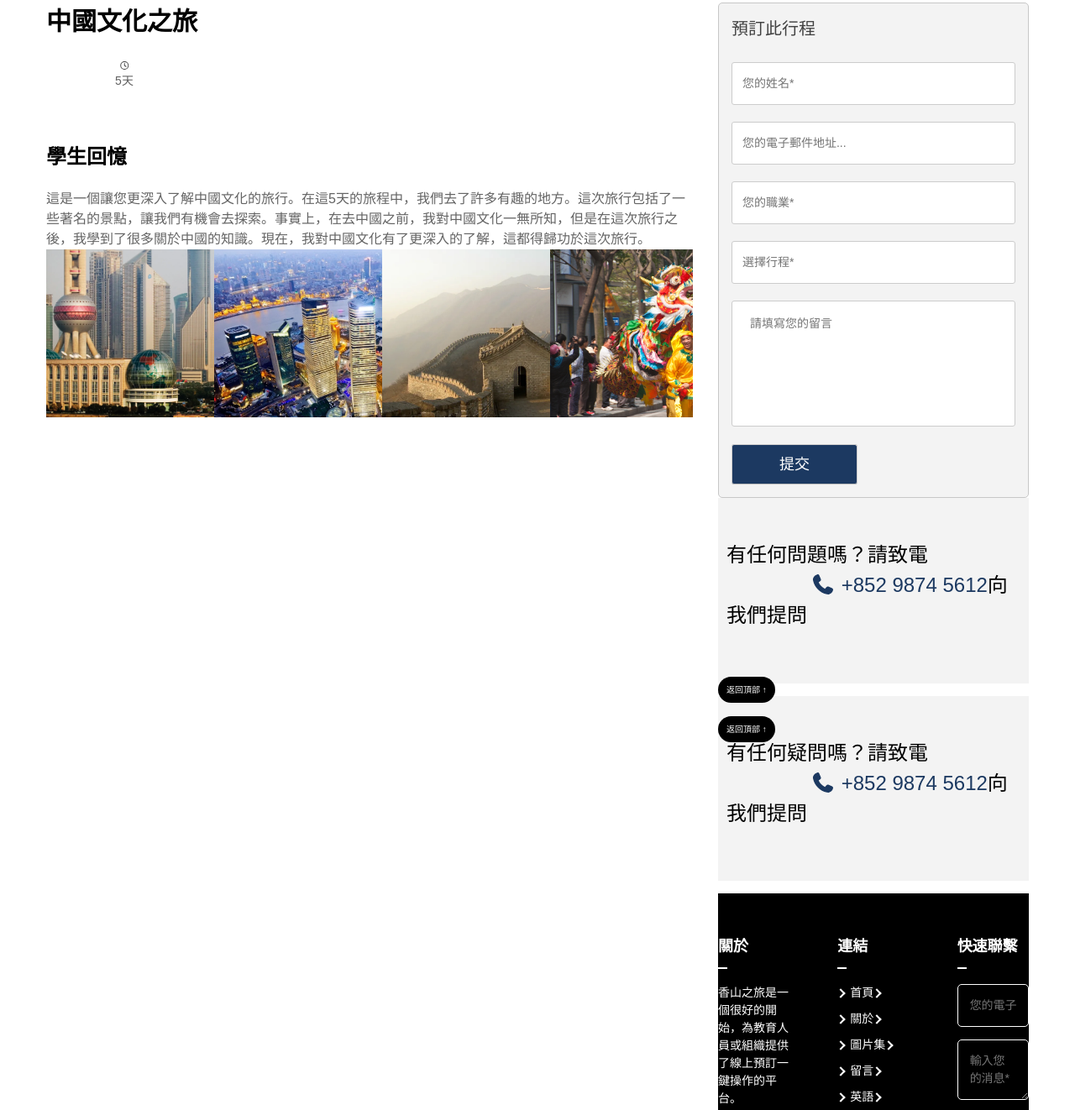
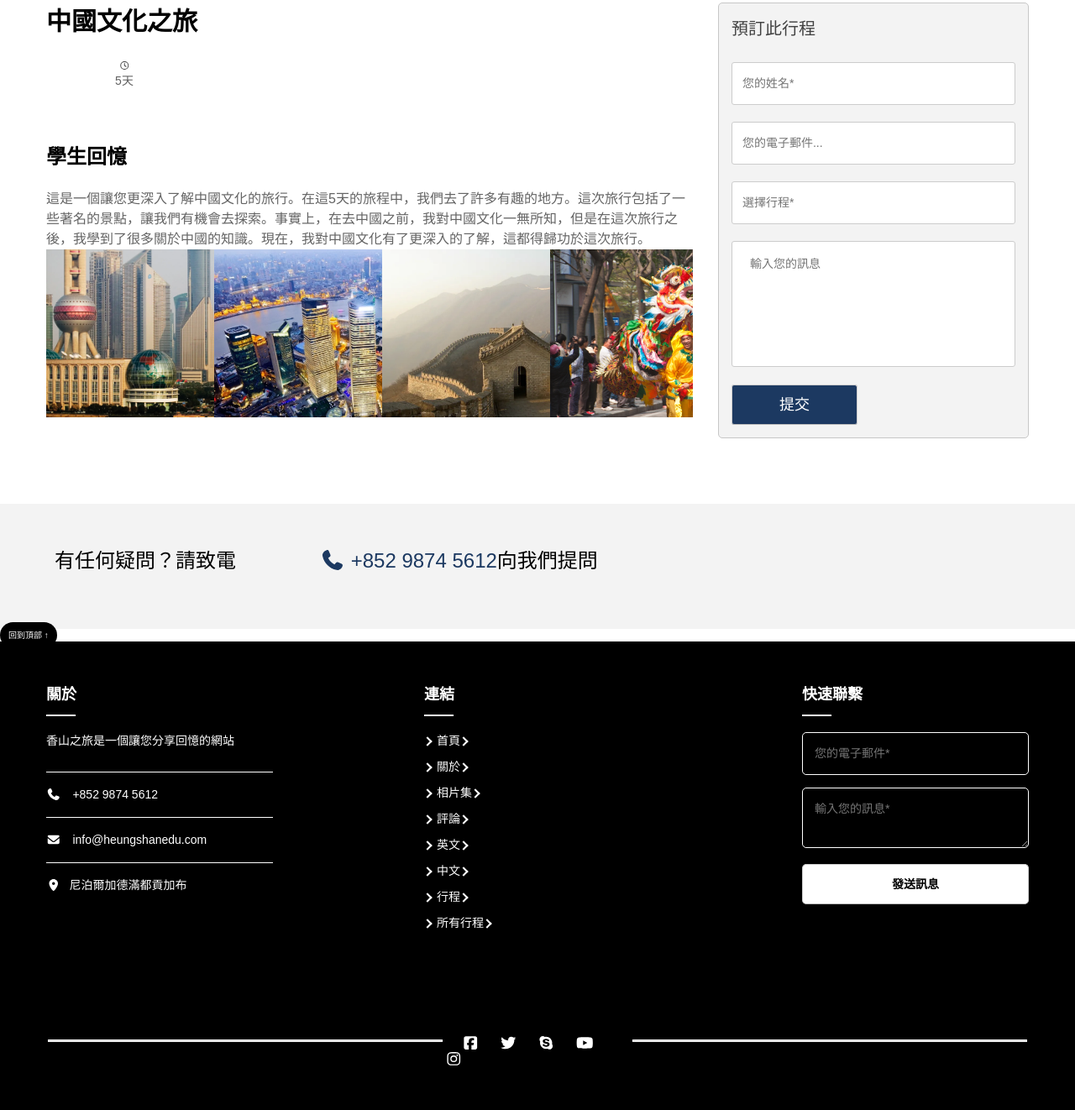
Before and after one commit to Eric2006020/studytour.github.io, a plain HTML site: page chi_course-single.html in a window 1280 px wide. Shown: the part 1125-2447 px from the top of the page at 84% size. Drawn offline with Linux system fonts and the light colour scheme.

Commit message:
Add files via upload

```diff
--- a/chi_course-single.html
+++ b/chi_course-single.html
@@ -137,28 +137,26 @@
                             <h2>預訂此行程</h2>
                             <form>
                                 <input type="text" placeholder="您的姓名*" required>
-                                <input type="email" name="userEmail" placeholder="您的電子郵件地址..." required>
-                                <input type="text" placeholder="您的職業*" required>
+                                <input type="email" name="userEmail" placeholder="您的電子郵件..." required>
                                 <input type="text" placeholder="選擇行程*" required>
-                                <textarea placeholder="請填寫您的留言"></textarea>
+                                <textarea placeholder="輸入您的訊息"></textarea>
                                 <input type="submit" value="提交">
                             </form>
                         </div>
-                        <!-- 新訊息結束 -->
+                        <!-- 新聞稿結束 -->
+
+                        <!-- 最近的帖子結束 -->
+                    </aside>
+                </div>
+                </section>
+
                 <section class="query-section">
                     <div class="container">
-                    <p>有任何問題嗎？請致電<a href="tel:+852 9874 5612"><i class="fas fa-phone"></i> +852 9874 5612</a>向我們提問</p>
+                        <p>有任何疑問？請致電<a href="tel:+852 9874 5612"><i class="fas fa-phone"></i> +852 9874 5612</a>向我們提問</p>
                     </div>
                 </section>
-            <a href="#" class="top">返回頂部 &#8593;</a>
-            <!-- 查詢區段結束 -->
-            <section class="query-section">
-                <div class="container">
-                    <p>有任何疑問嗎？請致電<a href="tel:+852 9874 5612"><i class="fas fa-phone"></i> +852 9874 5612</a>向我們提問</p>
-                </div>
-            </section>
-            <a href="#" class="top">返回頂部 &#8593;</a>
-            <!-- 查詢區段結束 -->
+                <a href="#" class="top">回到頂部 &#8593;</a>
+                <!-- 查詢部分結束 -->
                 <footer class="page-footer">
                     <div class="footer-first-section">
                         <div class="container">
@@ -166,11 +164,11 @@
                                 <header>
                                     <h1>關於</h1>
                                 </header>
-                            <p>香山之旅是一個很好的開始，為教育人員或組織提供了線上預訂一鍵操作的平台。</p>
+                                <p>香山之旅是一個讓您分享回憶的網站</p>
 
                                 <h4><a href="tel:+852 9874 5612"><i class="fas fa-phone"></i> +852 9874 5612</a></h4>
                                 <h4><a href="mailto:info@educationpro.com"><i class="fas fa-envelope"></i> info@heungshanedu.com</a></h4>
-                            <h4><i class="fas fa-map-marker-alt"></i>尼泊爾加德滿都Gongabu</h4>
+                                <h4><i class="fas fa-map-marker-alt"></i>尼泊爾加德滿都貢加布</h4>
                             </div>
 
                             <div class="box-wrap">
@@ -180,12 +178,12 @@
                                 <ul>
                                     <li><a href="index.html">首頁</a></li>
                                     <li><a href="about.html">關於</a></li>
-                                <li><a href="gallery2.html">圖片集</a></li>
-                                <li><a href="comment.html">留言</a></li>
-                                <li><a href="index.html">英語</a></li>
+                                    <li><a href="gallery2.html">相片集</a></li>
+                                    <li><a href="comment.html">評論</a></li>
+                                    <li><a href="index.html">英文</a></li>
                                     <li><a href="#">中文</a></li>
-                                <li><a href="course-single.html">旅行</a></li>
-                                <li><a href="course-listing.html">所有旅行</a></li>
+                                    <li><a href="course-single.html">行程</a></li>
+                                    <li><a href="course-listing.html">所有行程</a></li>
                                 </ul>
                             </div>
 
@@ -195,13 +193,15 @@
                                 </header>
                                 <section class="quick-contact">
                                     <input type="email" name="email" placeholder="您的電子郵件*">
-                                <textarea placeholder="輸入您的消息*"></textarea>
-                                <button>發送消息</button>
+                                    <textarea placeholder="輸入您的訊息*"></textarea>
+                                    <button>發送訊息</button>
                                 </section>
                             </div>
 
                         </div>
                     </div>
+                        <!-- 新訊息結束 -->
+
                 <!-- 盒子包裝結束 -->
                 <div class="footer-second-section">
                     <div class="container">
```
Also changed, not shown: chi_gallery.html (+2 -2 lines), chi_index.html (+1 -1 lines), course-single.html (+11 -6 lines). Lines whose indentation alone changed are shown as unchanged.
